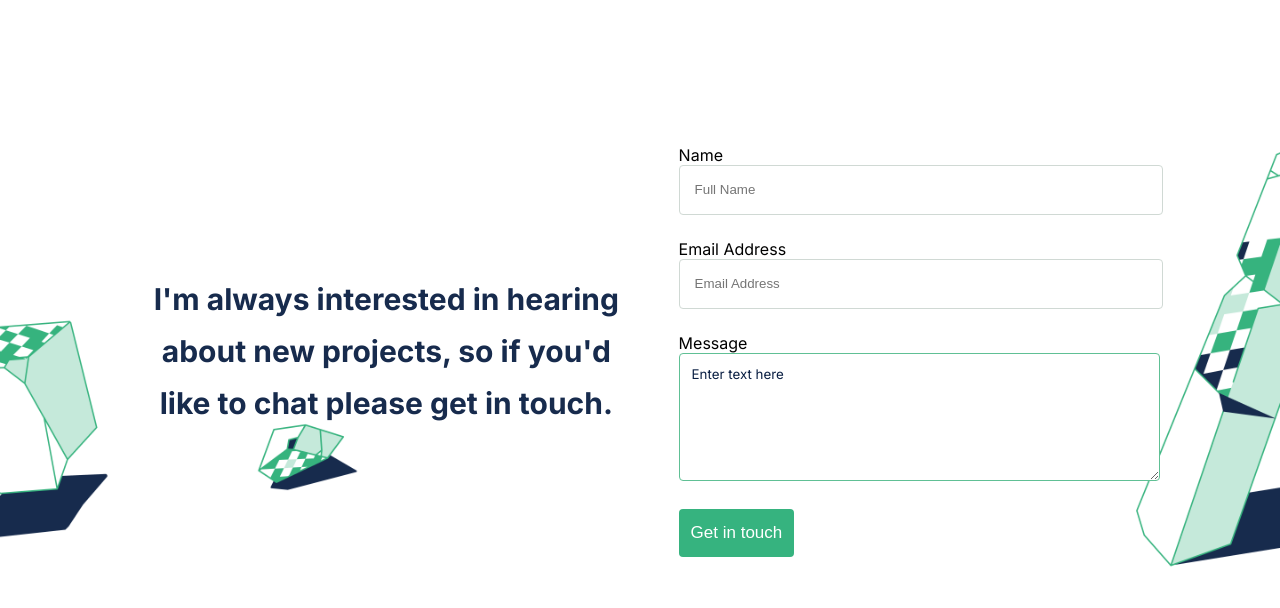
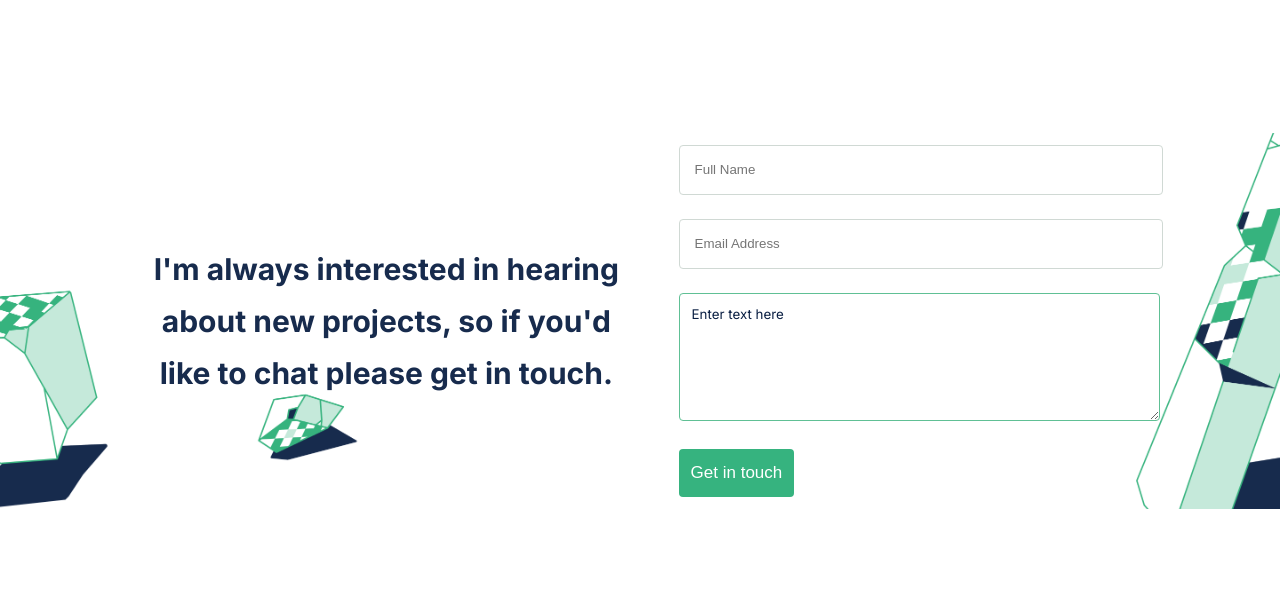
Before and after one commit to iamchristianani/portfolio, a website: page index.html in a window 1280 px wide. Shown: the part 2937-3545 px from the top of the page. Drawn offline with Linux system fonts and the light colour scheme.

Commit message:
Add hidden attribute to the form labels

```diff
--- a/index.html
+++ b/index.html
@@ -192,15 +192,15 @@
             <form action="https://formspree.io/f/myyvbyzo" method="post">
                 <ul class="contact-form-list">
                     <li>
-                        <label for="name">Name</label>
+                        <label for="name" hidden>Name</label>
                         <input type="text" name="name" class="input-boxes" maxlength="30" placeholder="Full Name" required>
                     </li>
                     <li>
-                        <label for="email">Email Address</label>
+                        <label for="email" hidden>Email Address</label>
                         <input type="email" name="email" class="input-boxes" placeholder="Email Address" required>
                     </li>
                     <li>
-                        <label for="message">Message</label>
+                        <label for="message" hidden>Message</label>
                         <textarea name="message" cols="30" rows="10" maxlength="500" placeholder="Enter text here" required></textarea>
                     </li>
                     <li>
```
